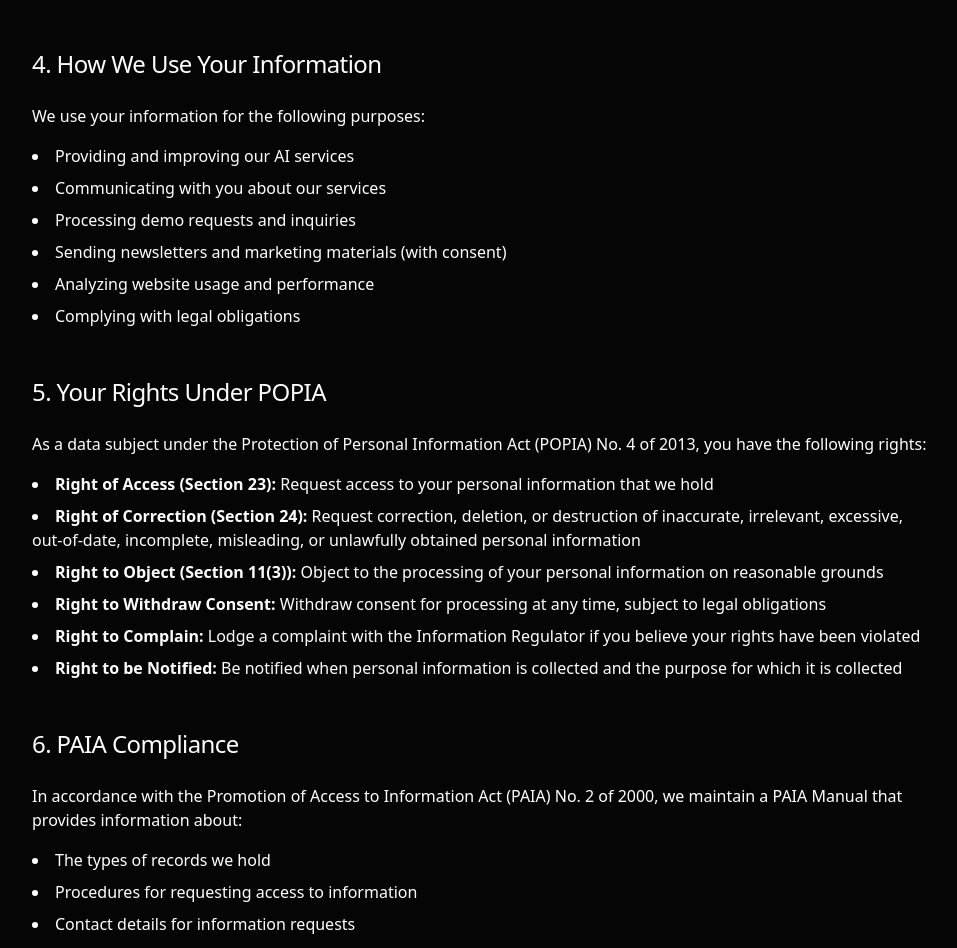
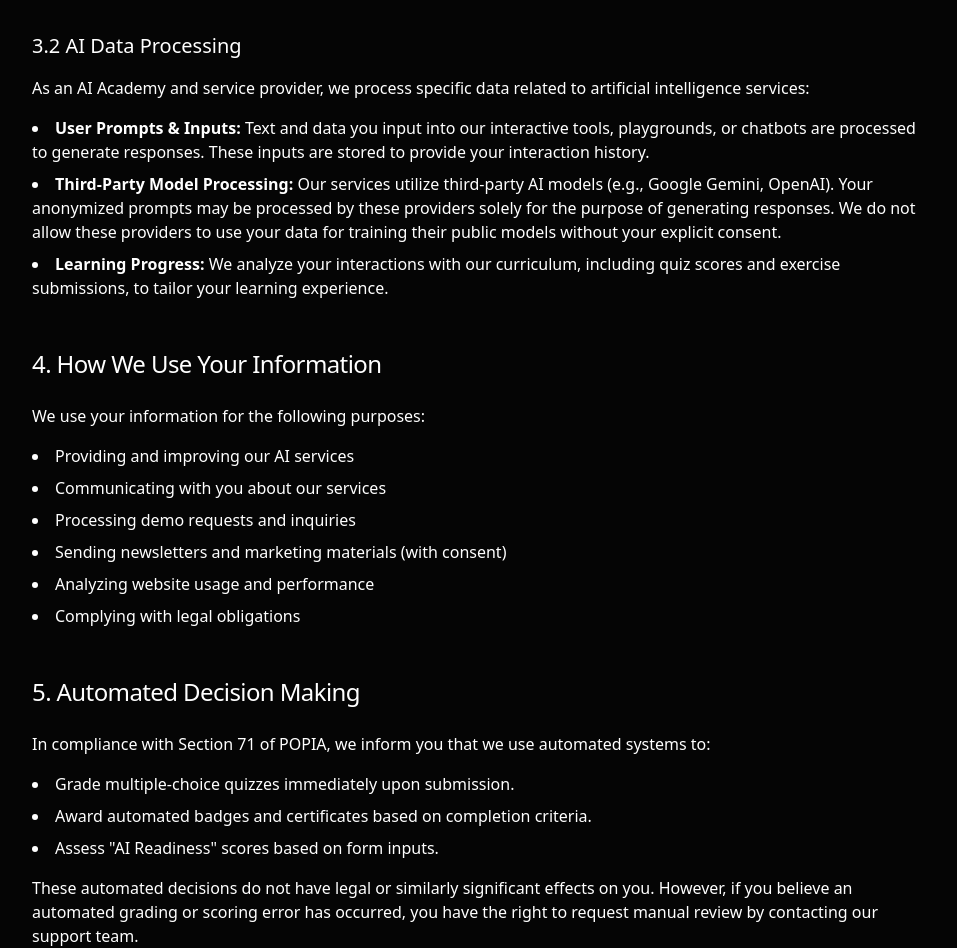
Before and after one commit to jimmy-motsei/maru-website, a Next.js app: page /privacy-policy in a window 1280 px wide. Shown: the part 1528-2476 px from the top of the page, without its empty margins (0-957 px from the left). Built offline with nearby package versions, Linux system fonts and the light colour scheme; no server answers; the database is empty.

Commit message:
docs: Update Privacy Policy with AI Data clauses (POPIA S71)

```diff
--- a/app/privacy-policy/page.tsx
+++ b/app/privacy-policy/page.tsx
@@ -12,8 +12,8 @@ export default function PrivacyPolicyPage() {
     <LegalLayout
       title="Privacy Policy"
       description="Your privacy is important to us. This policy explains how we collect, use, and protect your information in compliance with South African law."
-      lastUpdated="January 2025"
-      effectiveDate="January 1, 2025"
+      lastUpdated="January 9, 2026"
+      effectiveDate="January 9, 2026"
     >
       <section className="mb-12">
         <h2 className="text-2xl font-medium text-white mb-6">1. Introduction</h2>
@@ -91,12 +91,30 @@ export default function PrivacyPolicyPage() {
         <p className="text-light-soft mb-4">
           We may collect the following personal information:
         </p>
-        <ul className="list-disc list-inside space-y-2 text-light-soft">
+        <ul className="list-disc list-inside space-y-2 text-light-soft mb-8">
           <li>Name and contact details (email, phone number)</li>
           <li>Company name and job title</li>
           <li>Business information and requirements</li>
           <li>Communication preferences</li>
           <li>Website usage data and analytics</li>
+        </ul>
+
+        <h3 className="text-xl font-medium text-white mb-4">
+          3.2 AI Data Processing
+        </h3>
+        <p className="text-light-soft mb-4">
+          As an AI Academy and service provider, we process specific data related to artificial intelligence services:
+        </p>
+        <ul className="list-disc list-inside space-y-2 text-light-soft">
+          <li>
+            <strong className="text-white">User Prompts & Inputs:</strong> Text and data you input into our interactive tools, playgrounds, or chatbots are processed to generate responses. These inputs are stored to provide your interaction history.
+          </li>
+          <li>
+            <strong className="text-white">Third-Party Model Processing:</strong> Our services utilize third-party AI models (e.g., Google Gemini, OpenAI). Your anonymized prompts may be processed by these providers solely for the purpose of generating responses. We do not allow these providers to use your data for training their public models without your explicit consent.
+          </li>
+          <li>
+            <strong className="text-white">Learning Progress:</strong> We analyze your interactions with our curriculum, including quiz scores and exercise submissions, to tailor your learning experience.
+          </li>
         </ul>
       </section>
 
@@ -119,7 +137,24 @@ export default function PrivacyPolicyPage() {
 
       <section className="mb-12">
         <h2 className="text-2xl font-medium text-white mb-6">
-          5. Your Rights Under POPIA
+          5. Automated Decision Making
+        </h2>
+        <p className="text-light-soft mb-4">
+          In compliance with Section 71 of POPIA, we inform you that we use automated systems to:
+        </p>
+        <ul className="list-disc list-inside space-y-2 text-light-soft mb-4">
+          <li>Grade multiple-choice quizzes immediately upon submission.</li>
+          <li>Award automated badges and certificates based on completion criteria.</li>
+          <li>Assess "AI Readiness" scores based on form inputs.</li>
+        </ul>
+        <p className="text-light-soft">
+          These automated decisions do not have legal or similarly significant effects on you. However, if you believe an automated grading or scoring error has occurred, you have the right to request manual review by contacting our support team.
+        </p>
+      </section>
+
+      <section className="mb-12">
+        <h2 className="text-2xl font-medium text-white mb-6">
+          6. Your Rights Under POPIA
         </h2>
         <p className="text-light-soft mb-4">
           As a data subject under the Protection of Personal Information Act
@@ -165,7 +200,7 @@ export default function PrivacyPolicyPage() {
 
       <section className="mb-12">
         <h2 className="text-2xl font-medium text-white mb-6">
-          6. PAIA Compliance
+          7. PAIA Compliance
         </h2>
         <p className="text-light-soft mb-4">
           In accordance with the Promotion of Access to Information Act (PAIA)
@@ -187,7 +222,7 @@ export default function PrivacyPolicyPage() {
       </section>
 
       <section className="mb-12">
-        <h2 className="text-2xl font-medium text-white mb-6">7. Data Security</h2>
+        <h2 className="text-2xl font-medium text-white mb-6">8. Data Security</h2>
         <p className="text-light-soft mb-4">
           In compliance with POPIA Section 19 (Security Safeguards), we implement
           appropriate technical and organizational security measures to protect
@@ -206,7 +241,7 @@ export default function PrivacyPolicyPage() {
 
       <section className="mb-12">
         <h2 className="text-2xl font-medium text-white mb-6">
-          8. Contact Information
+          9. Contact Information
         </h2>
         <p className="text-light-soft mb-4">
           For questions about this Privacy Policy or to exercise your rights,
@@ -232,7 +267,7 @@ export default function PrivacyPolicyPage() {
 
       <section>
         <h2 className="text-2xl font-medium text-white mb-6">
-          9. Complaints and Enforcement
+          10. Complaints and Enforcement
         </h2>
         <p className="text-light-soft mb-4">
           If you believe we have not handled your personal information in
```
